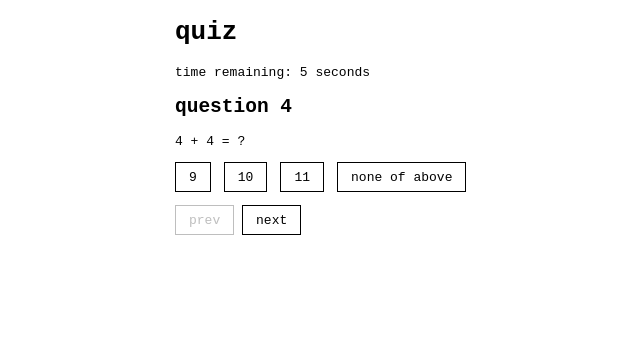
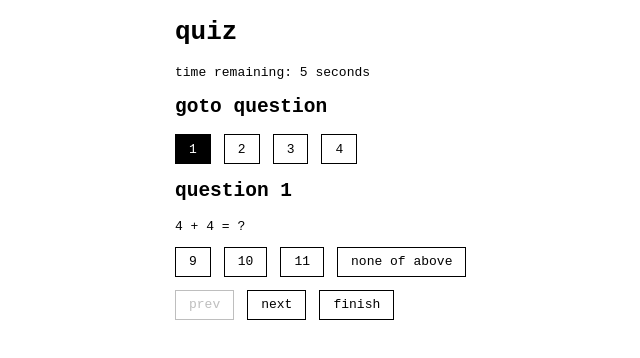
Before and after one commit to sankomi/svelte-quiz, a SvelteKit app: page /quiz in a window 1280 px wide. Shown: the top 358 px of the page, without its empty margins (88-728 px from the left). Built offline with nearby package versions, Linux system fonts and the light colour scheme.

Commit message:
jump to question

```diff
--- a/src/routes/quiz/+page.svelte
+++ b/src/routes/quiz/+page.svelte
@@ -4,10 +4,21 @@
 
 <script>
 	import {onDestroy} from "svelte";
+	import {fade} from "svelte/transition";
 	import {goto} from "$app/navigation";
 	import {answered} from "$lib/stores";
 
 	export let data;
+
+	const fadeIn = {
+		x: 20,
+		duration: 200,
+		delay: 300,
+	};
+	const fadeOut = {
+		x: -20,
+		duration: 200,
+	};
 
 	let endTime = +new Date() + 10000;
 	let remainTime = 10;
@@ -34,18 +45,21 @@
 		});
 	}
 
-	function next() {
-		index++;
+	function jump(to) {
+		index = to;
 		if (index > questions.length) {
 			index = questions.length - 1;
+		} else if (index < 0) {
+			index = 0;
 		}
 	}
 
+	function next() {
+		jump(index + 1);
+	}
+
 	function prev() {
-		index--;
-		if (index < 0) {
-			index = 0;
-		}
+		jump(index - 1);
 	}
 
 	function finish() {
@@ -56,9 +70,23 @@
 
 <h1>quiz</h1>
 <p>time remaining: {remainTime} seconds</p>
-<h2>question {question.id}</h2>
+<h2>goto question</h2>
+<ul class="buttons">
+	{#each questions as question, i}
+		<li>
+			<button
+				class:selected={index === i}
+				on:click={() => jump(i)}
+				disabled={index === i}
+			>{i + 1}</button>
+		</li>
+	{/each}
+</ul>
+{#key question}
+	<div in:fade={fadeIn} out:fade={fadeOut}>
+		<h2>question {index + 1}</h2>
 		<p>{question.text}</p>
-<ul class="options">
+		<ul class="buttons">
 			{#each question.options as text, index}
 				<li>
 					<button
@@ -69,9 +97,10 @@
 				</li>
 			{/each}
 		</ul>
+		<div class="buttons">
 			<button on:click={prev} disabled={index <= 0}>prev</button>
-{#if index >= questions.length - 1}
+			<button on:click={next} disabled={index >= questions.length - 1}>next</button>
 			<button on:click={finish}>finish</button>
-{:else}
-<button on:click={next}>next</button>
-{/if}
+		</div>
+	</div>
+{/key}
--- a/static/style.css
+++ b/static/style.css
@@ -33,11 +33,13 @@ button.selected {
 }
 button[disabled]:not(.selected) {
 	opacity: 0.25;
+	pointer-events: none;
 }
 
-.options {
+.buttons {
 	display: flex;
 	gap: 1rem;
+	flex-wrap: wrap;
 	padding-left: 0;
 
 	list-style-type: none;
```
Also changed, not shown: src/routes/+layout.svelte (+3 -4 lines). Lines whose indentation alone changed are shown as unchanged.
